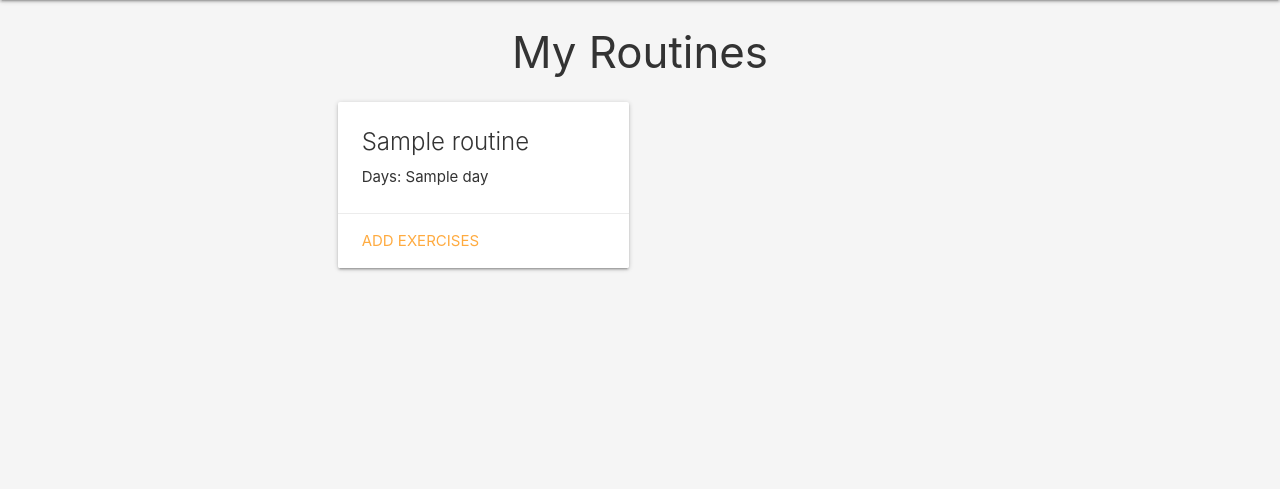
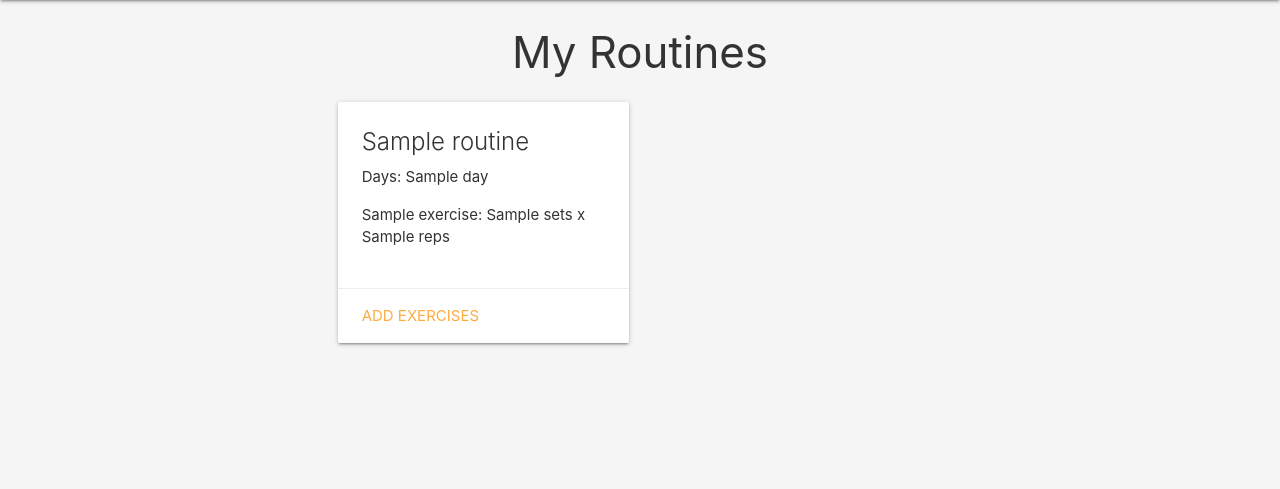
Before and after one commit to carlosm22700/Fitness-Tracker, a Django app: template main_app/templates/main_app/view_routines.html in a window 1280 px wide. Shown: the part 64-553 px from the top of the page. Run offline with Django 3.2, Linux system fonts and the light colour scheme; the template is opened without the code that fills it: most values are stand-ins (such as "Sample title", 1, 10 or a date in 2020).

Commit message:
implements add exercise functionality

```diff
--- a/main_app/templates/main_app/add_exercise.html
+++ b/main_app/templates/main_app/add_exercise.html
@@ -4,7 +4,7 @@
 
 <div class="container">
     <h3>Add Exercise to {{ routine.name }}</h3>
-    <form method="post" action="{% url 'add_exercise' routine.id selected_exercise_id %}">
+    <form method="post" action="{% url 'add_exercise' routine.id selected_exercise.id %}">
         {% csrf_token %}
         <p>
             <label for="{{ form.exercise.id_for_label }}">Exercise:</label>
@@ -24,6 +24,7 @@
 
 {% endblock %}
 
+
 <!-- TODO:
 Add correct link <form method="post" action="{% url 'add_exercise' routine.id selected_exercise.id %}">
 
--- a/main_app/templates/main_app/view_routines.html
+++ b/main_app/templates/main_app/view_routines.html
@@ -11,6 +11,15 @@
                 <div class="card-content">
                     <span class="card-title">{{ routine.name }}</span>
                     <p>Days: {{ routine.days_of_week.all|join:", " }}</p>
+
+                    <ul>
+                        {% for planned_exercise in routine.plannedexercise_set.all %}
+                        <li>
+                            {{ planned_exercise.exercise.name }}: {{ planned_exercise.sets }} x {{ planned_exercise.reps }}
+                        </li>
+                        {% endfor %}
+                    </ul>
+
                 </div>
                 <div class="card-action">
                     <a href="{% url 'exercise_search' routine.id %}">Add Exercises</a>
```
